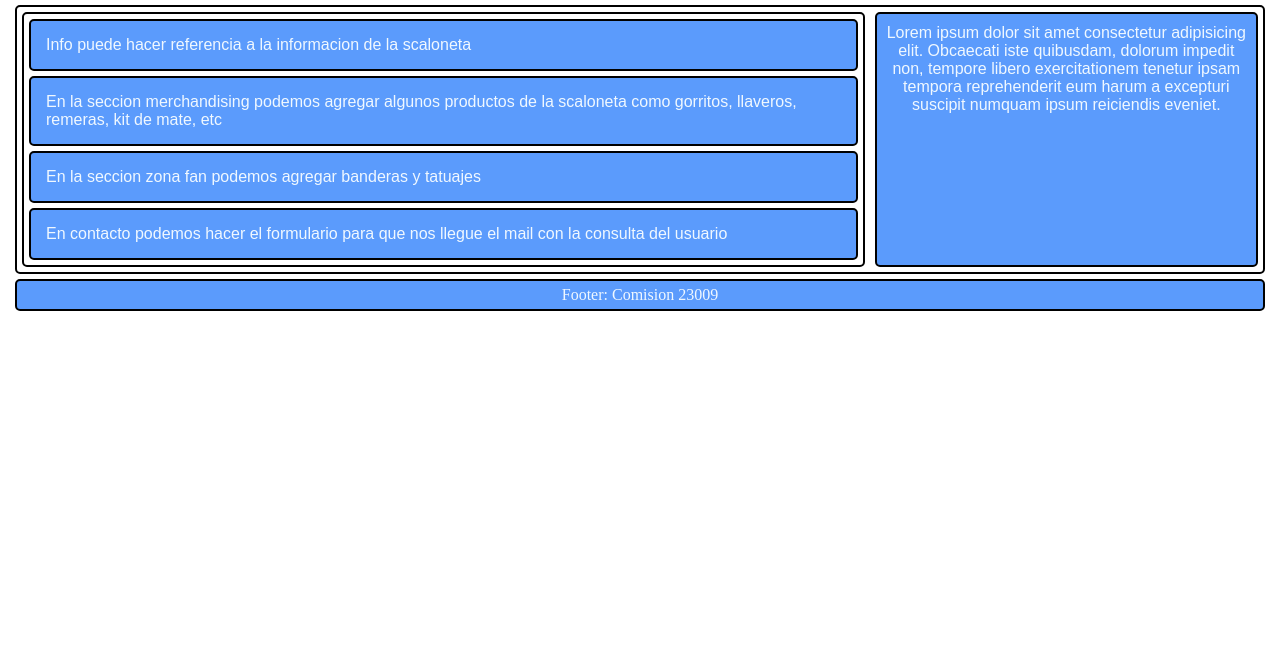
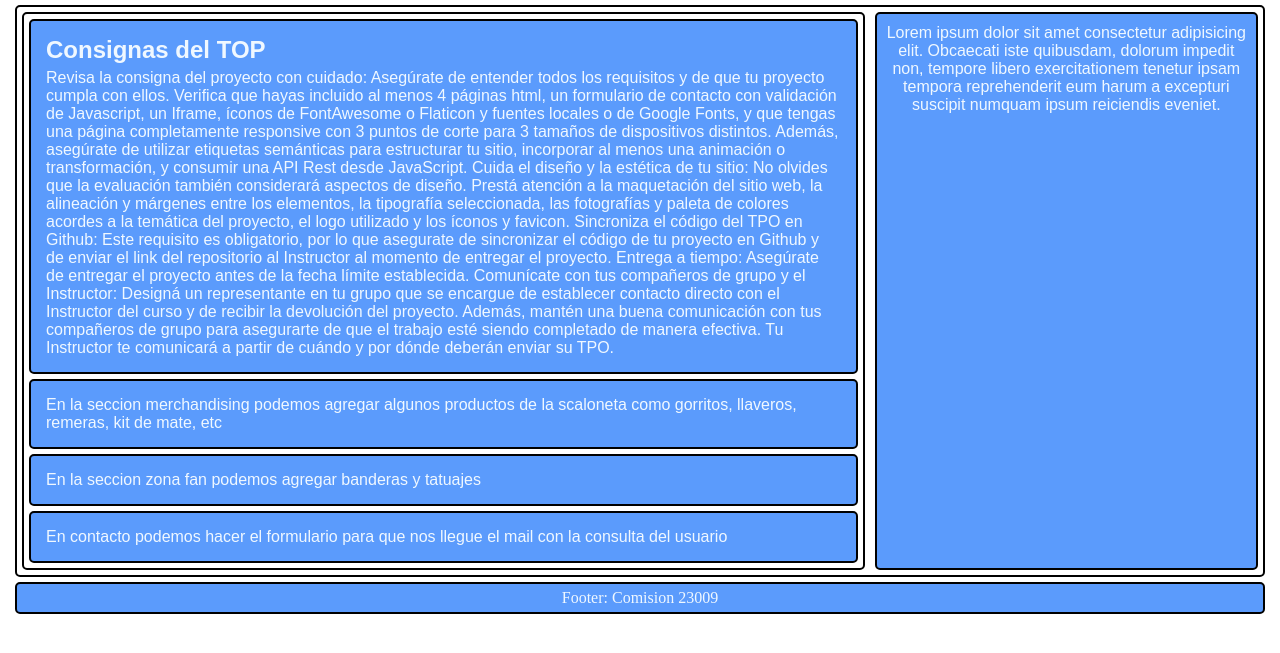
Before and after one commit to diegote2790/comision23009, a plain HTML site: page index.html in a window 1280 px wide. Shown: the part 141-794 px from the top of the page. Drawn offline with Linux system fonts and the light colour scheme; files whose address does not match are found by name.

Commit message:
info TPO

```diff
--- a/index.html
+++ b/index.html
@@ -23,7 +23,16 @@
     <main>
         <div class="secciones">
             <div class="maindiv1">
-                <p>Info puede hacer referencia a la informacion de la scaloneta</p>
+                <h2>Consignas del TOP</h2>
+                <p>Revisa la consigna del proyecto con cuidado: Asegúrate de entender todos los requisitos y de que tu proyecto cumpla con ellos. Verifica que hayas incluido al menos 4 páginas html, un formulario de contacto con validación de Javascript, un Iframe, íconos de FontAwesome o Flaticon y fuentes locales o de Google Fonts, y que tengas una página completamente responsive con 3 puntos de corte para 3 tamaños de dispositivos distintos. Además, asegúrate de utilizar etiquetas semánticas para estructurar tu sitio, incorporar al menos una animación o transformación, y consumir una API Rest desde JavaScript.
+
+                    Cuida el diseño y la estética de tu sitio: No olvides que la evaluación también considerará aspectos de diseño. Prestá atención a la maquetación del sitio web, la alineación y márgenes entre los elementos, la tipografía seleccionada, las fotografías y paleta de colores acordes a la temática del proyecto, el logo utilizado y los íconos y favicon.
+
+                    Sincroniza el código del TPO en Github: Este requisito es obligatorio, por lo que asegurate de sincronizar el código de tu proyecto en Github y de enviar el link del repositorio al Instructor al momento de entregar el proyecto.
+
+                    Entrega a tiempo: Asegúrate de entregar el proyecto antes de la fecha límite establecida.
+
+                    Comunícate con tus compañeros de grupo y el Instructor: Designá un representante en tu grupo que se encargue de establecer contacto directo con el Instructor del curso y de recibir la devolución del proyecto. Además, mantén una buena comunicación con tus compañeros de grupo para asegurarte de que el trabajo esté siendo completado de manera efectiva. Tu Instructor te comunicará a partir de cuándo y por dónde deberán enviar su TPO.</p>
             </div>
             <div class="maindiv1">
                 <p>En la seccion merchandising podemos agregar algunos productos de la scaloneta como gorritos, llaveros, remeras, kit de mate, etc</p>
```
